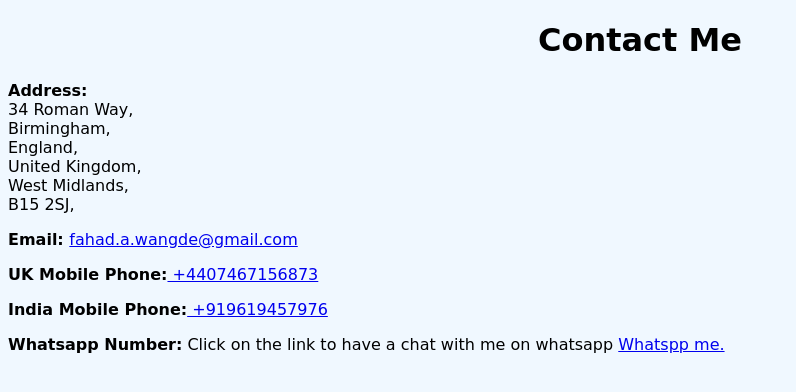
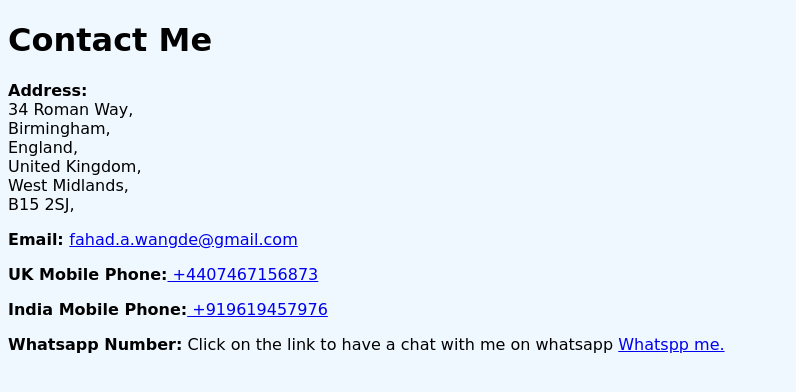
Before and after one commit to fahad56/Fahad-portfolio, a PHP site: page /public/Contact.html in a window 1280 px wide. Shown: the top 392 px of the page, without its empty margins (0-796 px from the left). Run offline with PHP 8.4, Linux system fonts and the light colour scheme; some web fonts are replaced.

Commit message:
modified changes

```diff
--- a/styles.css
+++ b/styles.css
@@ -45,13 +45,12 @@ body {
 }
 
 #main2 {
-    text-align: center;
+
     font-size: 2rem;
     font-weight: 900;
 }
 
 #main3 {
-    text-align: center;
     font-size: 2rem;
     font-weight: 900;
 }
```
